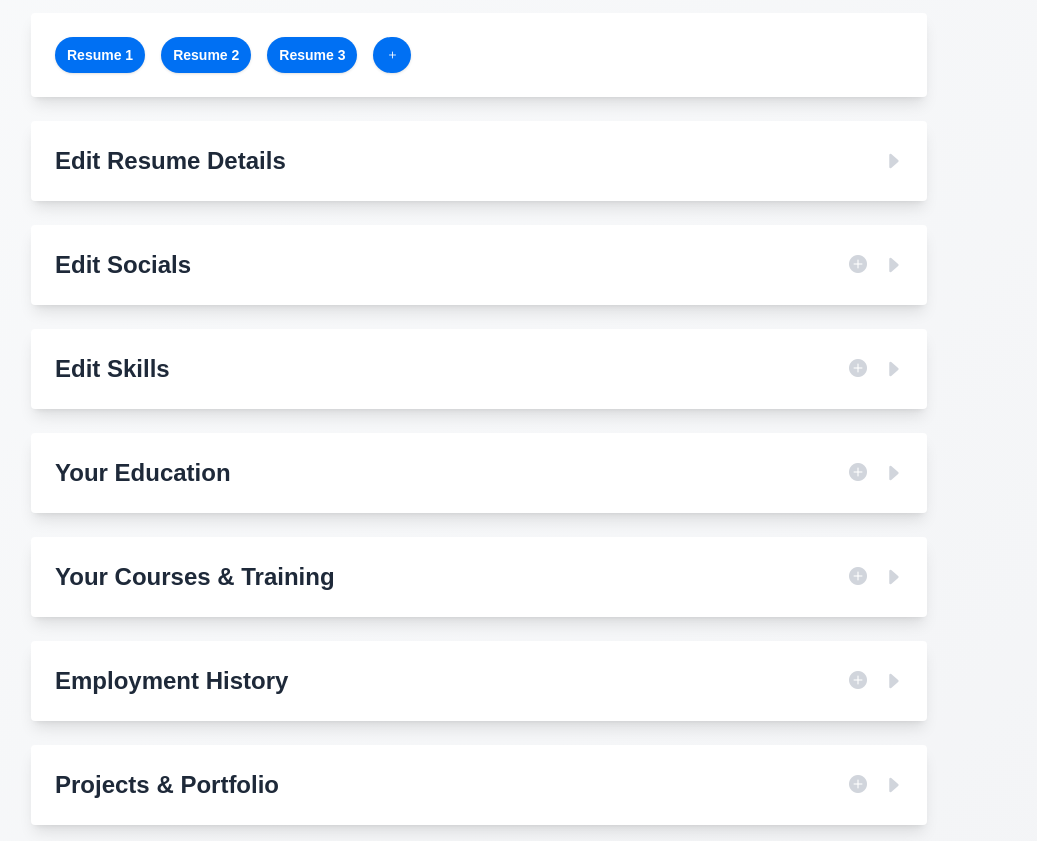
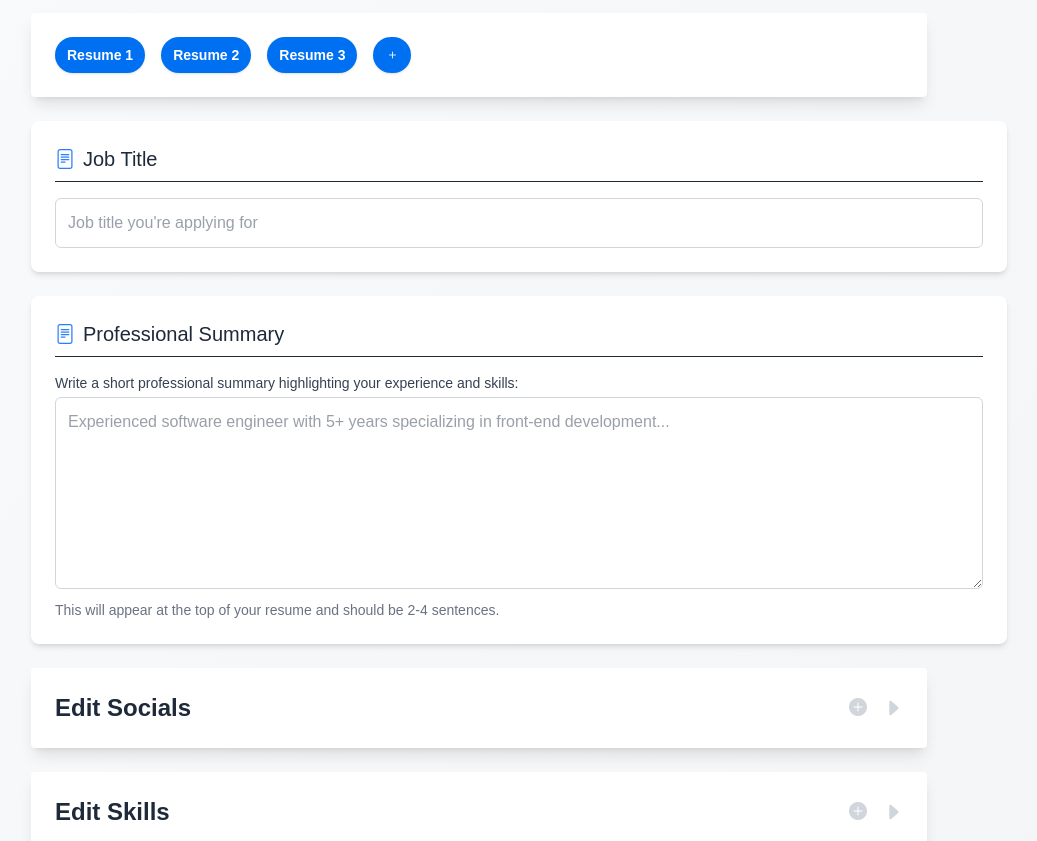
Before and after one commit to KiwiFunk/resume-builder, a Next.js app in the folder resume-app/: page /edit-details in a window 1280 px wide. Shown: the part 380-1221 px from the top of the page, without its empty margins (121-1158 px from the left). Built offline with nearby package versions, Linux system fonts and the light colour scheme.

Commit message:
Moved title/summary outside of collapsible container to make it easier to see what resume data you are editing

```diff
--- a/resume-app/src/app/edit-details/page.js
+++ b/resume-app/src/app/edit-details/page.js
@@ -219,31 +219,51 @@ export default function EditDetailsPage() {
                         </span>
                     </div>
 
+                    {/* Job Title Card */}
+                    <div className="bg-white rounded-lg shadow-md p-6">
+                        <h2 className="text-xl font-medium text-gray-800 mb-4 border-b pb-2 flex items-center">
+                            <i className="bi bi-file-text mr-2 text-blue-500"></i>
+                            Job Title
+                        </h2>
 
-                    {/* Resume Details */}
-
-                    <CollapsibleContainer title="Edit Resume Details">
-                        <div className="mt-4">
-                            <label htmlFor="title" className="block text-gray-700">Title:</label>
+                        <div>
+                            <label htmlFor="summary" className="hidden block text-sm font-medium text-gray-700 mb-1">
+                                Job Title:
+                            </label>
                             <input
                                 type="text"
                                 id="title"
                                 value={data.title}
+                                placeholder="Job title you're applying for"
                                 onChange={(e) => setData({ ...data, title: e.target.value })}
-                                className={inputClasses} />
+                                className={inputClasses}
+                            />
                         </div>
+                    </div>
 
-                        <div className="mt-4">
-                            <label htmlFor="summary" className="block text-gray-700">Summary:</label>
+                    {/* Professional Summary Card */}
+                    <div className="bg-white rounded-lg shadow-md p-6">
+                        <h2 className="text-xl font-medium text-gray-800 mb-4 border-b pb-2 flex items-center">
+                            <i className="bi bi-file-text mr-2 text-blue-500"></i>
+                            Professional Summary
+                        </h2>
+
+                        <div>
+                            <label htmlFor="summary" className="block text-sm font-medium text-gray-700 mb-1">
+                                Write a short professional summary highlighting your experience and skills:
+                            </label>
                             <textarea
                                 id="summary"
                                 value={data.summary}
                                 onChange={(e) => setData({ ...data, summary: e.target.value })}
-                                className={`${inputClasses} min-h-[18rem] sm:min-h-[12rem]`}
+                                className={`${inputClasses} min-h-[12rem]`}
+                                placeholder="Experienced software engineer with 5+ years specializing in front-end development..."
                             ></textarea>
+                            <p className="text-sm text-gray-500 mt-1">
+                                This will appear at the top of your resume and should be 2-4 sentences.
+                            </p>
                         </div>
-                    </CollapsibleContainer>
-
+                    </div>
 
                     {/* Social Media Links */}
                     <CollapsibleContainer title="Edit Socials" useAddBtn={true} callback={() => handleAdd("socials", { platform: "website", url: "", inUse: true })}>
```
